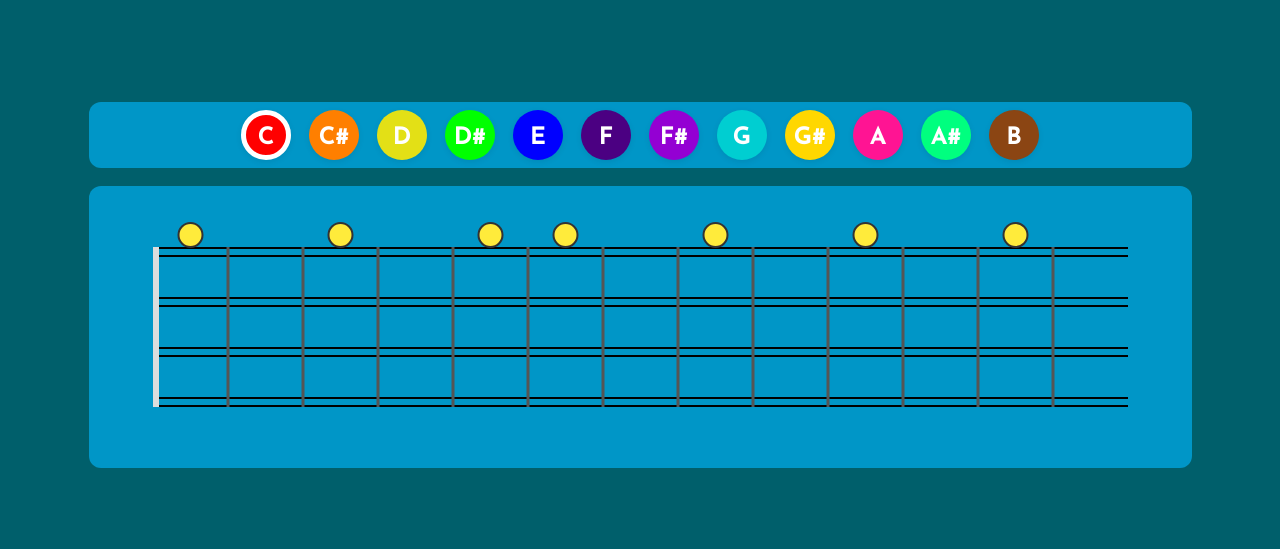
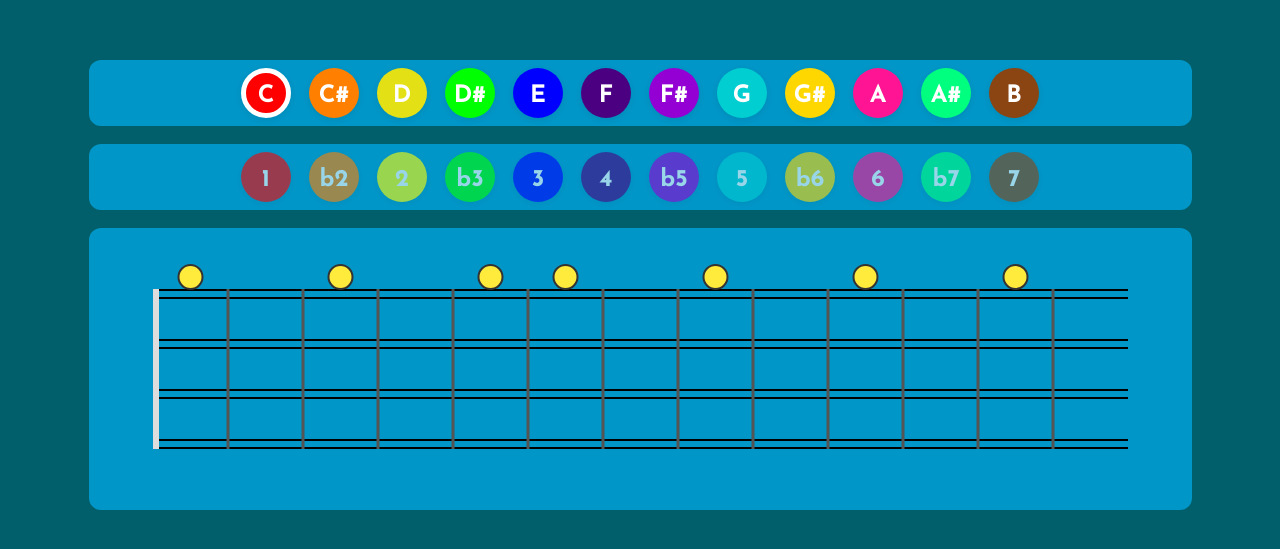
Before and after one commit to Cxom/mandolin-fretboard, a React (Vite) app: page / in a window 1280 px wide. Shown: the part 115-664 px from the top of the page. Built offline with nearby package versions, Linux system fonts and the light colour scheme.

Commit message:
Add scale degree selector buttons

```diff
--- a/src/App.jsx
+++ b/src/App.jsx
@@ -1,7 +1,50 @@
+
 import './App.css';
 import SvgFretboard from './SvgFretboard';
 import { useState } from 'react';
 
+const scaleDegrees = [
+  { name: '1', color: '#FF0000' },
+  { name: 'b2', color: '#FF7F00' },
+  { name: '2', color: '#FFFF00' },
+  { name: 'b3', color: '#00FF00' },
+  { name: '3', color: '#0000FF' },
+  { name: '4', color: '#4B0082' },
+  { name: 'b5', color: '#9400D3' },
+  { name: '5', color: '#00CED1' },
+  { name: 'b6', color: '#FFD700' },
+  { name: '6', color: '#FF1493' },
+  { name: 'b7', color: '#00FF7F' },
+  { name: '7', color: '#8B4513' }
+];
+
+function ScaleDegreeSelectorButtons({ selectedDegrees, setSelectedDegrees }) {
+  const handleToggle = (degree) => {
+    setSelectedDegrees((prev) => ({
+      ...prev,
+      [degree]: !prev[degree]
+    }));
+  };
+  return (
+    <div className="key-selector-buttons-container">
+      {scaleDegrees.map(({ name, color }) => (
+        <button
+          key={name}
+          className="key-selector-btn"
+          onClick={() => handleToggle(name)}
+          style={{
+            background: color,
+            color: '#fff',
+            border: selectedDegrees[name] ? '5px solid #fff' : 'none',
+            opacity: selectedDegrees[name] ? 1 : 0.6
+          }}
+        >
+          {name}
+        </button>
+      ))}
+    </div>
+  );
+}
 
 const chromaticNotes = {
   C:        { color: '#FF0000', displayText: 'C' },
@@ -39,14 +82,28 @@ function KeySelectorButtons({ selectedNote, setSelectedNote }) {
   );
 }
 
-
 function App() {
   const noteNames = Object.keys(chromaticNotes);
   const [selectedNote, setSelectedNote] = useState(noteNames[0]);
+  const [selectedDegrees, setSelectedDegrees] = useState({
+    '1': false,
+    'b2': false,
+    '2': false,
+    'b3': false,
+    '3': false,
+    '4': false,
+    'b5': false,
+    '5': false,
+    'b6': false,
+    '6': false,
+    'b7': false,
+    '7': false
+  });
 
   return (
     <>
       <KeySelectorButtons selectedNote={selectedNote} setSelectedNote={setSelectedNote} />
+      <ScaleDegreeSelectorButtons selectedDegrees={selectedDegrees} setSelectedDegrees={setSelectedDegrees} />
       <SvgFretboard notes={{ C: true, D: true, E: true, F: true, G: true, A: true, B: true }} />
     </>
   );
```
